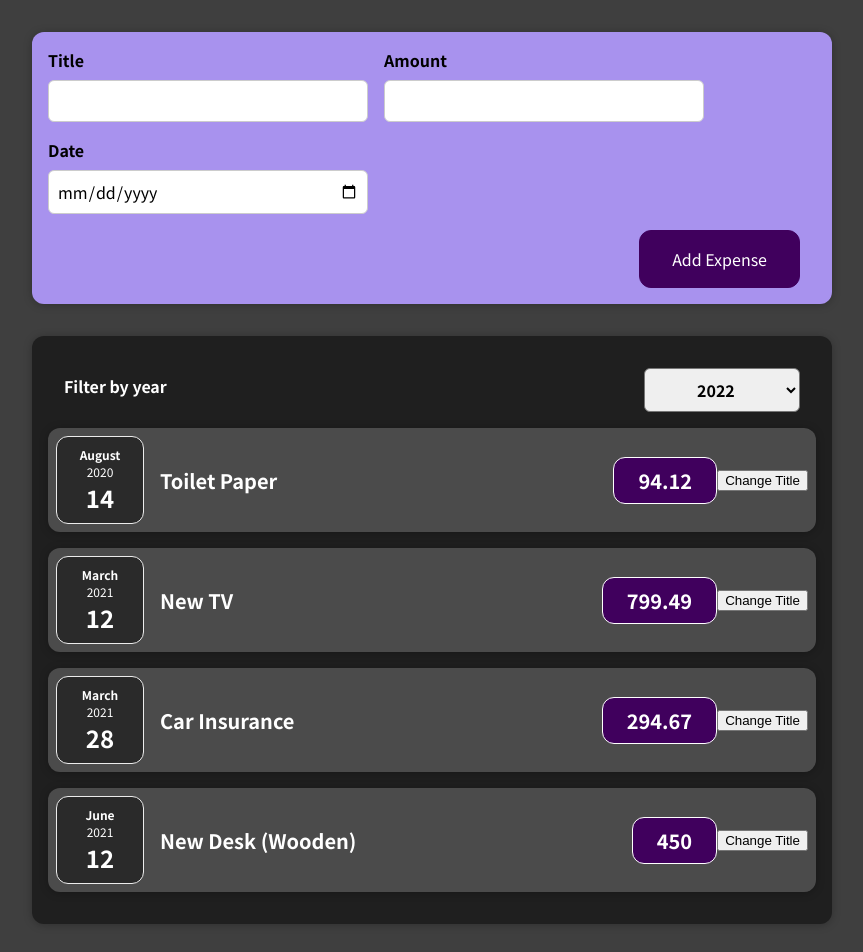
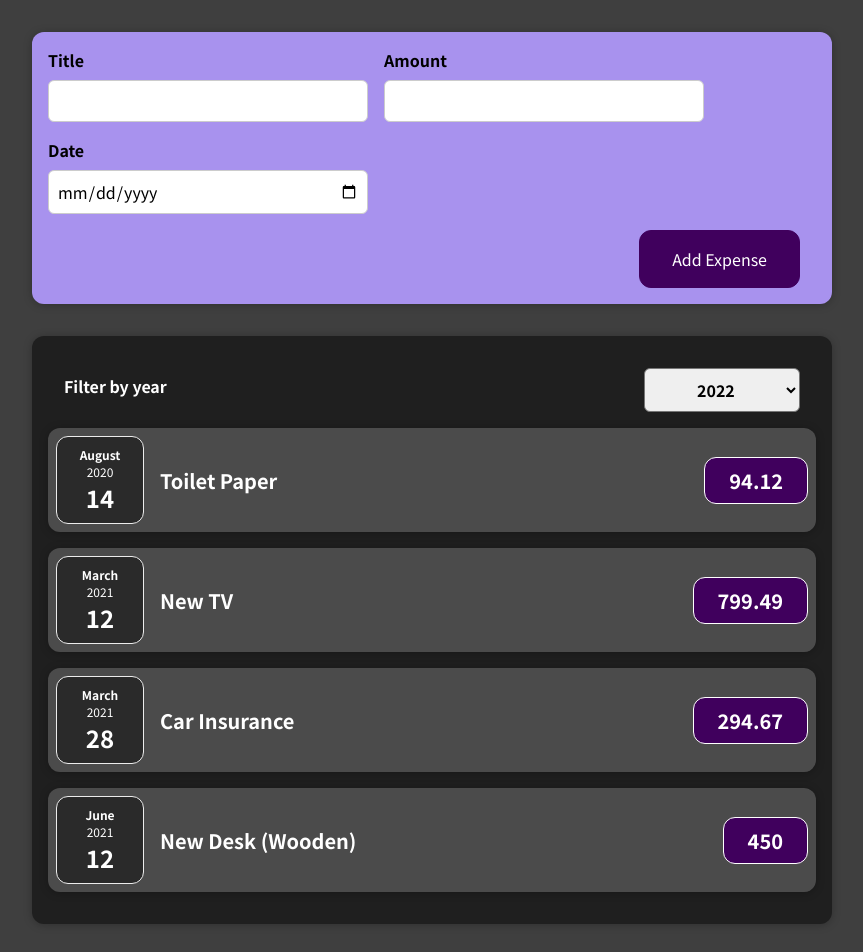
Before and after one commit to zhak1230/Note, a React (Create React App) app in the folder react-complete-guide/: page / in a window 1280 px wide. Shown: the top 952 px of the page, without its empty margins (208-1071 px from the left). Built offline with nearby package versions, Linux system fonts and the light colour scheme; the HTML template or start-up script is replaced by a standard one.

Commit message:
ExpenseItem 요소 동적으로 수정

```diff
--- a/react-complete-guide/src/components/Expenses/ExpenseItem.js
+++ b/react-complete-guide/src/components/Expenses/ExpenseItem.js
@@ -1,24 +1,16 @@
-import React, { useState } from 'react';
+import React from 'react';
 import './ExpenseItem.css';
 import ExpenseDate from './ExpenseDate';
 import Card from '../UI/Card';
 
 function ExpenseItem(props) {
-  const [title, setTitle] = useState(props.title);
-
-  const clickHandler = () => {
-    setTitle('Updated!!');
-    console.log(title);
-  };
-
   return (
     <Card className='expense-item'>
       <ExpenseDate date={props.date} />
       <div className='expense-item__description'>
-        <h2>{title}</h2>
+        <h2>{props.title}</h2>
         <div className='expense-item__price'>{props.amount}</div>
       </div>
-      <button onClick={clickHandler}>Change Title</button>
     </Card>
   );
 }
--- a/react-complete-guide/src/components/Expenses/Expenses.js
+++ b/react-complete-guide/src/components/Expenses/Expenses.js
@@ -17,26 +17,13 @@
           selected={filteredYear}
           onChangeFilter={filterChangeHandler}
         />
-        <ExpenseItem
-          title={props.items[0].title}
-          amount={props.items[0].amount}
-          date={props.items[0].date}
-        />
-        <ExpenseItem
-          title={props.items[1].title}
-          amount={props.items[1].amount}
-          date={props.items[1].date}
-        />
-        <ExpenseItem
-          title={props.items[2].title}
-          amount={props.items[2].amount}
-          date={props.items[2].date}
-        />
-        <ExpenseItem
-          title={props.items[3].title}
-          amount={props.items[3].amount}
-          date={props.items[3].date}
-        />
+        {props.items.map((expense) => (
+          <ExpenseItem
+            title={expense.title}
+            amount={expense.amount}
+            date={expense.date}
+          />
+        ))}
       </Card>
     </div>
   );
```
